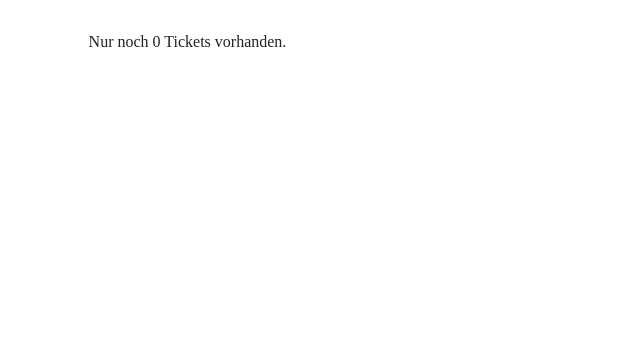
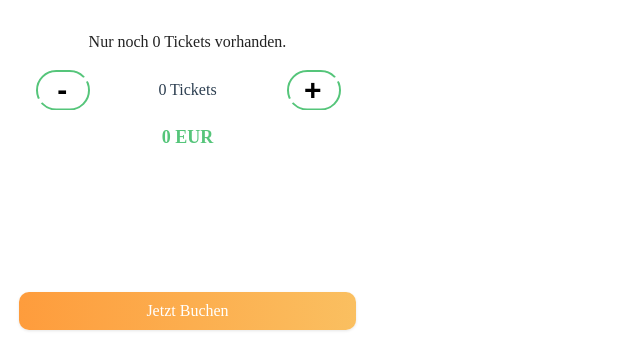
Before and after one commit to yaseminertan/small-booking-mobile, a Vue app: page / in a window 1280 px wide. Shown: the part 438-802 px from the top of the page, without its empty margins (0-640 px from the left). Built offline with nearby package versions, Linux system fonts and the light colour scheme.

Commit message:
implement adding and deleting tickets functions

```diff
--- a/src/App.vue
+++ b/src/App.vue
@@ -18,7 +18,25 @@
             </div>
         </div>
         <p class="text">Nur noch {{ ticketNumber }} Tickets vorhanden.</p>
-
+        <div class="ticket-select-container">
+            <button class="button minus"
+                    @click="decreaseTicketNumber"
+            >
+                -
+            </button>
+            <span> {{ ticketNumber }} Tickets</span>
+            <button class="button plus"
+                    @click="increaseTicketNumber"
+            >
+                +
+            </button>
+        </div>
+        <span class="total-price"> {{ totalPrice }} {{currency}}</span>
+        <span class="buy-button"
+              @click="buy"
+        >
+            Jetzt Buchen
+        </span>
 
      </div>
 </template>
@@ -30,8 +48,11 @@ export default {
     name: 'App',
     components: {Header},
     computed:{
+        totalPrice(){
+            return this.selectedTickets.length>0 ? this.selectedTickets.map(item => item.count*item.price).reduce((prev, next) => prev + next, 0) : 0;
+        },
         ticketNumber(){
-            return 0;
+            return this.selectedTickets.length>0 ? this.selectedTickets.map(item => item.count).reduce((prev, next) => prev + next, 0) : 0;
         },
     },
     data: function() {
@@ -60,6 +81,47 @@ export default {
             currency:'EUR',
         };
     },
+    methods:{
+         increaseTicketNumber(){
+            if(document.querySelector('.selected')){
+                const selectedTicketId=document.querySelector('.selected').id;
+                // if there are some tickets added before with same id
+                let selectedTicket=this.selectedTickets.find(x => x.id === selectedTicketId);
+                let price=this.timeSlots.find(x => x.id === selectedTicketId).price.amount;
+
+                if(selectedTicket)
+                    selectedTicket.count++;
+                else
+                    this.selectedTickets.push({id:selectedTicketId,count:1,price:price});
+            }
+
+            ;
+        },
+        decreaseTicketNumber(){
+            if(document.querySelector('.selected'))
+            {
+                const selectedTicketId=document.querySelector('.selected').id;
+
+                // if there are some tickets added before with same id
+                let selectedTicket=this.selectedTickets.find(x => x.id === selectedTicketId);
+
+                if(selectedTicket && selectedTicket.count>0)
+                    selectedTicket.count--;
+
+            }
+        },
+        selectTime(e){
+            const selectedBox = e.target.classList.contains('time-box') ? e.target : e.target.parentElement ;
+
+            this.resetBoxSelection();
+            selectedBox.classList.add('selected');
+        },
+        resetBoxSelection:function(){
+            document.querySelectorAll('.time-box').forEach(box=>{
+                box.classList.remove('selected');
+            });
+        },
+    }
 };
 </script>
 
```
